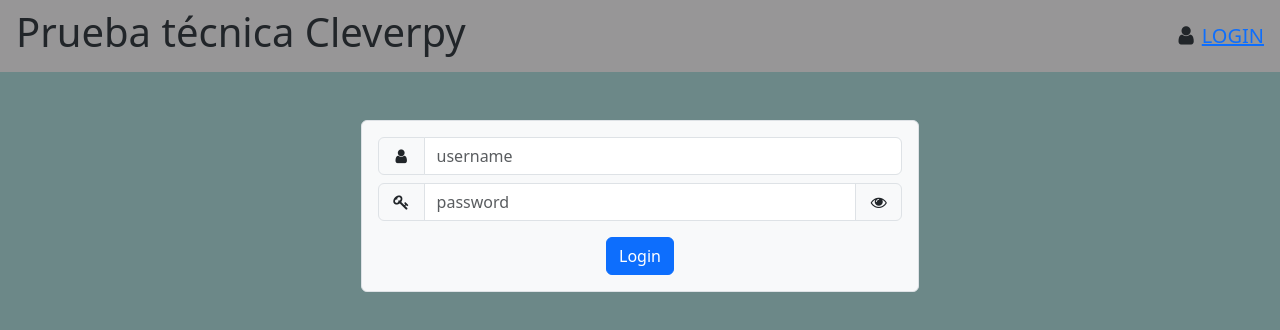
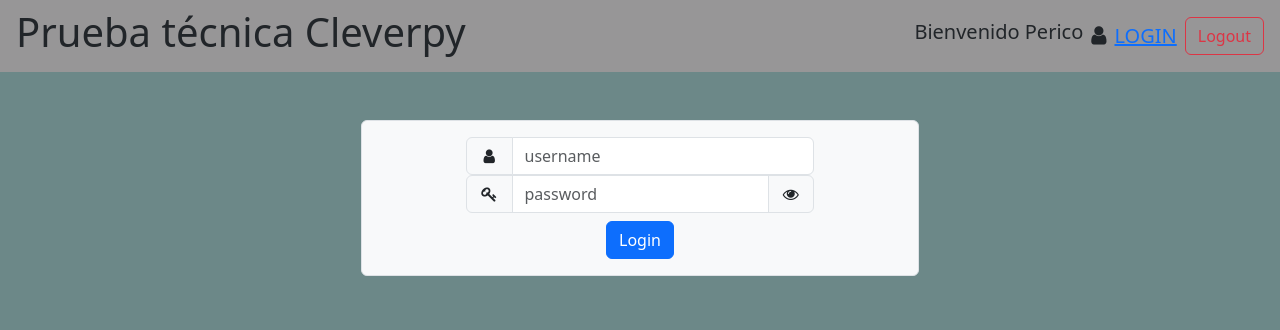
Before and after one commit to areantbd/frontend-cleverpy, a React (Vite) app in the folder frontend-cleverpy/: page /login in a window 1280 px wide. Shown: the top 330 px of the page. Built offline with nearby package versions, Linux system fonts and the light colour scheme.

Commit message:
first tests with user context

```diff
--- a/frontend-cleverpy/src/components/Card.tsx
+++ b/frontend-cleverpy/src/components/Card.tsx
@@ -10,7 +10,7 @@
   return (
     <div className="d-flex flex-column bg-dark text-light rounded shadow px-3 post-card">
       <h4 className="text-decoration-underline text-center mt-5">{props.title}</h4>
-      <p className="mt-3 text-center text-truncate" contentEditable>{props.body}</p>
+      <p className="mt-3 text-center text-truncate" contentEditable suppressContentEditableWarning={true}>{props.body}</p>
         <small className="d-block text-end mb-2 fw-lighter mt-auto ms-auto" >Created by user: {props.userId}</small>
       {/* <button className="btn btn-sm btn-outline-secondary">Edit post</button> */}
     </div>
--- /dev/null
+++ b/frontend-cleverpy/src/components/contexts/UserContext.tsx
@@ -0,0 +1,52 @@
+import { SetStateAction, createContext, useEffect, useState} from "react"
+import { useNavigate } from "react-router-dom"
+
+export const UserContext = createContext({})
+
+const INITIAL_STATE = {
+  username: "Perico",
+  password: "PruebaPAss"
+}
+
+interface props {
+  children: JSX.Element | JSX.Element[]
+}
+
+function UserContextProvider({ children }: props) {
+  const [user, setUser] = useState(INITIAL_STATE)
+  const navigate = useNavigate()
+
+  // useEffect(() => {
+  //   const isLoaded = localStorage.getItem("user") === "true"
+  //   if (isLoaded) {
+  //     localStorage.getItem("user")
+  //       .then((user) => setuser(user))
+  //       .catch((user) => setuser(null))
+  //   } else {
+  //     setuser(null)
+  //   }
+  // }, [])
+
+  function logOut() {
+    // localStorage.clear()
+    setUser({ username: "", password: ""})
+    navigate('/')
+  }
+
+  const logIn = (user: SetStateAction<{ username: string; password: string }>) => {
+    setUser(user)
+  }
+
+  const value ={
+    user,
+    logIn,
+    logOut
+  }
+
+  if (user === undefined){
+    return <></>
+  }
+  return <UserContext.Provider value={value}>{children}</UserContext.Provider>
+}
+
+export default UserContextProvider;
--- a/frontend-cleverpy/src/components/ui/Navbar.tsx
+++ b/frontend-cleverpy/src/components/ui/Navbar.tsx
@@ -1,12 +1,18 @@
+import { useContext } from "react"
 import { Link } from "react-router-dom"
+import { UserContext } from "../contexts/UserContext"
 
 function Navbar() {
+  const user = useContext(UserContext)
+  console.log("navbar:", user)
   return (
     <div className="navbar container d-flex">
       <Link to={'/'} className="text-decoration-none text-dark"><h1 className="ms-3">Prueba técnica Cleverpy</h1></Link>
       <div className="d-flex ms-auto me-3 align-items-center gap-2">
+        <h5>Bienvenido {user?.user.username}</h5>
         <span className="fa fa-user fa-lg"></span>
         <Link to={'login'}><h5 className="m-0">LOGIN</h5></Link>
+        <button className="btn btn-outline-danger" onClick={() => user.logOut()}>Logout</button>
         {/* <h3></h3> */}
       </div>
     </div>
--- a/frontend-cleverpy/src/main.tsx
+++ b/frontend-cleverpy/src/main.tsx
@@ -4,12 +4,15 @@
 import "./sass/style.scss"
 import Navbar from './components/ui/Navbar.tsx'
 import { BrowserRouter as Router } from 'react-router-dom'
+import UserContextProvider from './components/contexts/UserContext.tsx'
 
 ReactDOM.createRoot(document.getElementById('root') as HTMLElement).render(
   <React.StrictMode>
     <Router>
-      <Navbar />
-      <App />
+      <UserContextProvider>
+        <Navbar />
+        <App />
+      </UserContextProvider>
     </Router>
   </React.StrictMode>,
 )
--- a/frontend-cleverpy/src/screens/LoginScreen.tsx
+++ b/frontend-cleverpy/src/screens/LoginScreen.tsx
@@ -1,18 +1,35 @@
-import { useState } from "react"
+import * as React from "react"
 import { useNavigate } from "react-router-dom"
+import { UserContext } from "../components/contexts/UserContext"
+
 
 function Login() {
-  const [type, setType] = useState("password")
+  const [type, setType] = React.useState("password")
   const navigate = useNavigate()
+  const user = React.useContext(UserContext)
 
-  const setUserAndGoToPosts = () => {
-    localStorage.setItem("user", "2")
-    navigate('/posts')
+  console.log("pitiflin", user)
+
+  function setUserAndGoToPosts(): void {
+    user.logIn({username: "manolito", password: "password"})
+    alert()
+    navigate('/')
   }
+
+  // const userNAme =
+
+  // // function setUserAndGoToPosts(event) {
+  // //   alert("hey")
+  // //   event.preventDefault()
+  // //   user.setUser("manolito")
+  // //   navigate('/posts')
+  // // }
+
 
   return (
     <div className="container mt-5" style={{height: 500}}>
       <div className="d-flex flex-column w-50 mx-auto p-3 m-t5 input-group-text gap-2">
+        <form onSubmit={() => setUserAndGoToPosts()}>
           <div className="input-group">
             <span className="input-group-text"><i className="fa fa-user fa-fw"></i></span>
             <input type="text" placeholder="username" className="form-control"/>
@@ -21,7 +38,8 @@
             <input type={type} placeholder="password" id="password" className="form-control"/>
             <span className="input-group-text"><i className="fa fa-eye fa-fw" onClick={() => type === "password" ? setType("text") : setType("password")}></i></span>
           </div>
-        <button className="btn btn-primary mt-2" onClick={() => setUserAndGoToPosts()}>Login</button>
+          <button className="btn btn-primary mt-2" type="submit" >Login</button>
+        </form>
       </div>
     </div>
   )
```
Lines whose indentation alone changed are shown as unchanged.
